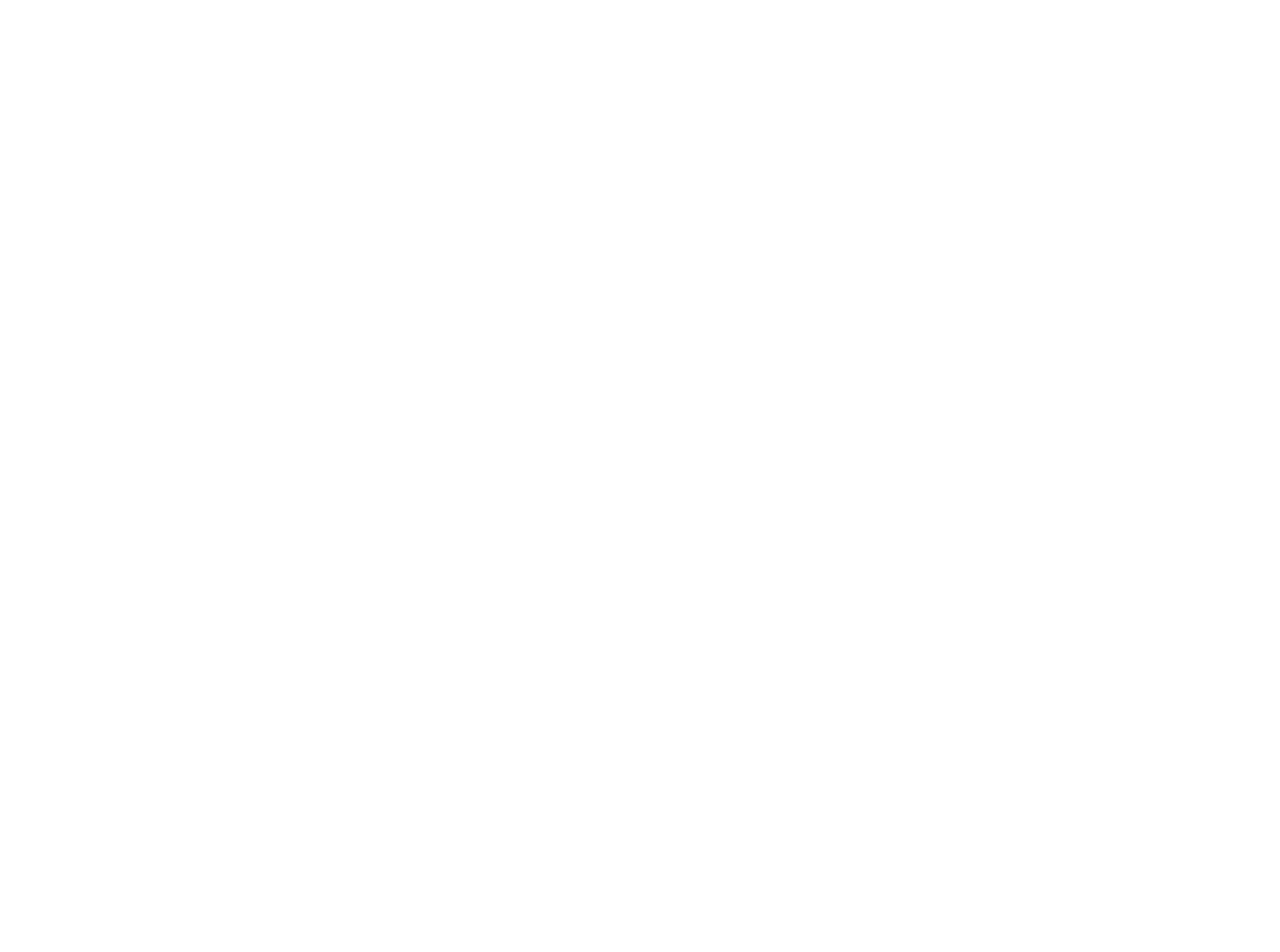
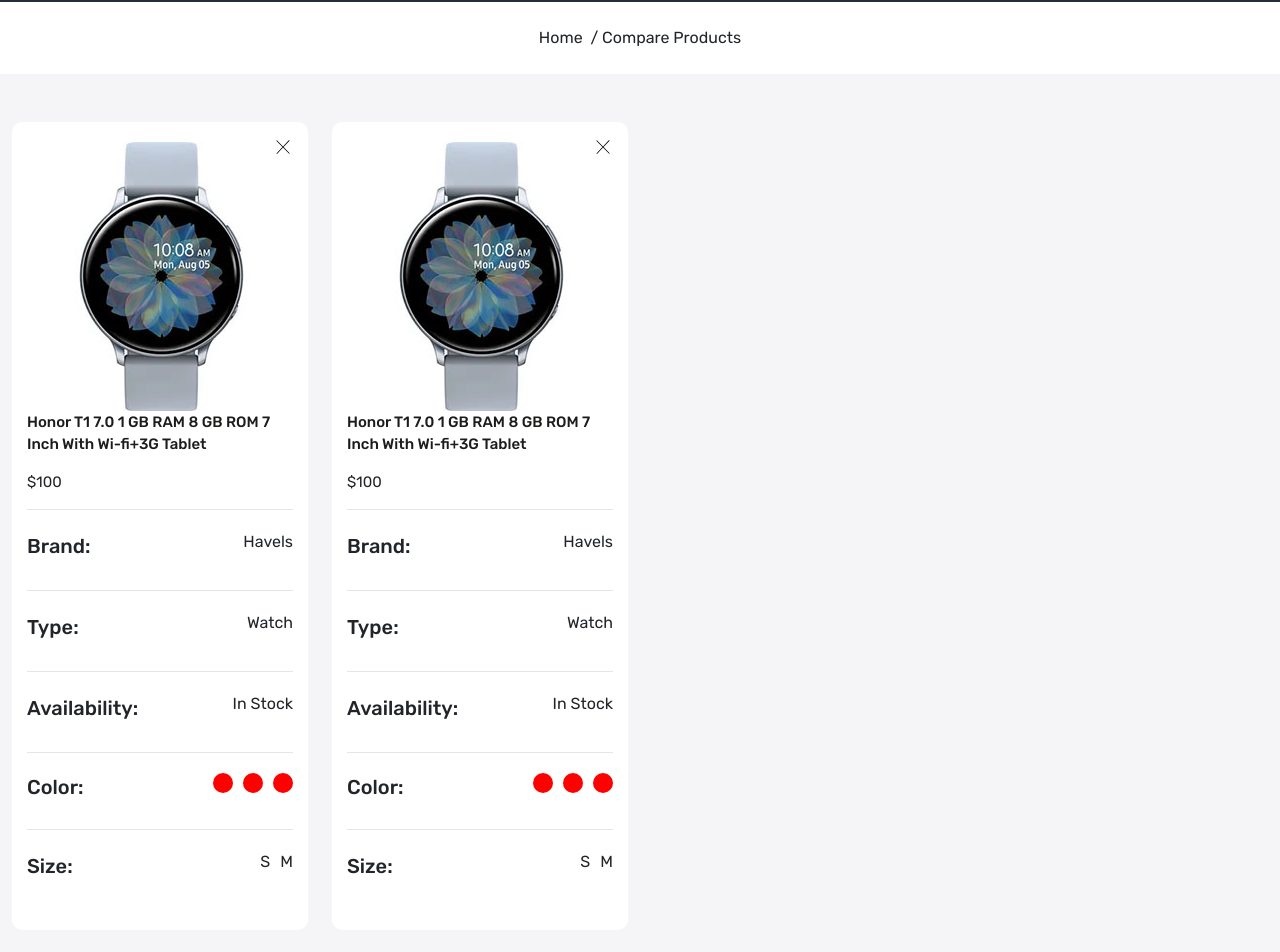
Before and after one commit to PuuGoo/E_Ecommerce_Puu, a React (Create React App) app: page /compare-product in a window 1280 px wide. Before the commit this address had no page. Shown: the part 220-1172 px from the top of the page. Before the commit the page ends 800 px from the top, so only its background shows below. Built offline with nearby package versions, Linux system fonts and the light colour scheme.

Commit message:
Compare Product Page

```diff
--- a/src/App.css
+++ b/src/App.css
@@ -499,3 +499,37 @@
   color: var(--color-777777);
 }
 /* Trang Liên Hệ Kết Thúc*/
+
+/* Trang So Sánh Sản Phẩm */
+
+.compare-product-card {
+  padding: 20px 15px;
+  background-color: white;
+  border-radius: 10px;
+}
+.compare-product-card .cross {
+  top: 15px;
+  right: 15px;
+  width: 20px;
+  padding: 3px;
+  cursor: pointer;
+}
+.compare-product-details h5.title {
+  font-size: 15px;
+  line-height: 22px;
+  font-weight: 500;
+  color: var(--color-1c1c1b);
+}
+.compare-product-details h6.price {
+  font-size: 15px;
+  line-height: 22px;
+  font-weight: 400;
+}
+.compare-product-card .product-detail {
+  display: flex;
+  justify-content: space-between;
+  align-items: center;
+  padding: 20px 0px;
+  border-top: 1px solid rgba(0, 0, 0, 0.1);
+}
+/* Trang So Sánh Sản Phẩm Kết Thúc */
--- a/src/App.js
+++ b/src/App.js
@@ -8,6 +8,7 @@
 import Contact from "./pages/Contact";
 import OurStore from "./pages/OurStore";
 import Blog from "./pages/Blog";
+import CompareProduct from "./pages/CompareProduct";
 
 function App() {
   return (
@@ -22,6 +23,7 @@
             <Route path="contact" element={<Contact />} />
             <Route path="store" element={<OurStore />} />
             <Route path="blogs" element={<Blog />} />
+            <Route path="compare-product" element={<CompareProduct />} />
           </Route>
         </Routes>
       </BrowserRouter>
--- /dev/null
+++ b/src/components/Color.js
@@ -0,0 +1,15 @@
+import React from 'react'
+
+const Color = () => {
+  return (
+    <>
+      <ul className="colors ps-0">
+        <li></li>
+        <li></li>
+        <li></li>
+      </ul>
+    </>
+  );
+}
+
+export default Color
--- a/src/components/Header.js
+++ b/src/components/Header.js
@@ -50,7 +50,7 @@
             <div className="col-5">
               <div className="header-upper-links d-flex align-items-center justify-content-between">
                 <div>
-                  <Link className="d-flex align-items-center gap-10 text-white">
+                  <Link to="/compare-product" className="d-flex align-items-center gap-10 text-white">
                     <img src="images/compare.svg" alt="compare" />
                     <p className="mb-0">
                       Compare <br /> Products
@@ -58,7 +58,7 @@
                   </Link>
                 </div>
                 <div>
-                  <Link className="d-flex align-items-center gap-10 text-white">
+                  <Link to="/wishlist" className="d-flex align-items-center gap-10 text-white">
                     <img src="images/wishlist.svg" alt="wishlist" />
                     <p className="mb-0">
                       Favourite <br /> wishlist
@@ -66,7 +66,7 @@
                   </Link>
                 </div>
                 <div>
-                  <Link className="d-flex align-items-center gap-10 text-white">
+                  <Link to="/login" className="d-flex align-items-center gap-10 text-white">
                     <img src="images/user.svg" alt="user" />
                     <p className="mb-0">
                       Login <br /> My Account
@@ -74,7 +74,7 @@
                   </Link>
                 </div>
                 <div>
-                  <Link className="d-flex align-items-center gap-10 text-white">
+                  <Link to="/cart" className="d-flex align-items-center gap-10 text-white">
                     <img src="images/cart.svg" alt="cart" />
                     <div className="d-flex flex-column gap-10">
                       <span className="badge bg-white text-dark">0</span>
--- /dev/null
+++ b/src/pages/CompareProduct.js
@@ -0,0 +1,106 @@
+import React from "react";
+import Meta from "../components/Meta";
+import BreadCrumb from "../components/BreadCrumb";
+import Color from "../components/Color";
+const CompareProduct = () => {
+  return (
+    <>
+      <Meta title={"Compare Products"} />
+      <BreadCrumb title="Compare Products" />
+      <div className="compare-product-wrapper py-5 home-wrapper-2">
+        <div className="container-xxl">
+          <div className="row">
+            <div className="col-3">
+              <div className="compare-product-card position-relative">
+                <img
+                  src="images/cross.svg"
+                  alt="cross"
+                  className="position-absolute cross"
+                />
+                <div className="product-card-image">
+                  <img src="images/watch.jpg" alt="" />
+                </div>
+                <div className="compare-product-details">
+                  <h5 className="title">
+                    Honor T1 7.0 1 GB RAM 8 GB ROM 7 Inch With Wi-fi+3G Tablet
+                  </h5>
+                  <h6 className="price mb-3 mt-3">$100</h6>
+                  <div>
+                    <div className="product-detail">
+                      <h5>Brand:</h5>
+                      <p>Havels</p>
+                    </div>
+                    <div className="product-detail">
+                      <h5>Type:</h5>
+                      <p>Watch</p>
+                    </div>
+                    <div className="product-detail">
+                      <h5>Availability:</h5>
+                      <p>In Stock</p>
+                    </div>
+                    <div className="product-detail">
+                      <h5>Color:</h5>
+                      <Color />
+                    </div>
+                    <div className="product-detail">
+                      <h5>Size:</h5>
+                      <div className="d-flex gap-10">
+                        <p>S</p>
+                        <p>M</p>
+                      </div>
+                    </div>
+                  </div>
+                </div>
+              </div>
+            </div>
+            <div className="col-3">
+              <div className="compare-product-card position-relative">
+                <img
+                  src="images/cross.svg"
+                  alt="cross"
+                  className="position-absolute cross"
+                />
+                <div className="product-card-image">
+                  <img src="images/watch.jpg" alt="" />
+                </div>
+                <div className="compare-product-details">
+                  <h5 className="title">
+                    Honor T1 7.0 1 GB RAM 8 GB ROM 7 Inch With Wi-fi+3G Tablet
+                  </h5>
+                  <h6 className="price mb-3 mt-3">$100</h6>
+                  <div>
+                    <div className="product-detail">
+                      <h5>Brand:</h5>
+                      <p>Havels</p>
+                    </div>
+                    <div className="product-detail">
+                      <h5>Type:</h5>
+                      <p>Watch</p>
+                    </div>
+                    <div className="product-detail">
+                      <h5>Availability:</h5>
+                      <p>In Stock</p>
+                    </div>
+                    <div className="product-detail">
+                      <h5>Color:</h5>
+                      <Color />
+                    </div>
+                    <div className="product-detail">
+                      <h5>Size:</h5>
+                      <div className="d-flex gap-10">
+                        <p>S</p>
+                        <p>M</p>
+                      </div>
+                    </div>
+                  </div>
+                </div>
+              </div>
+            </div>
+          </div>
+        </div>
+      </div>
+    </>
+  );
+};
+
+export default CompareProduct;
```
